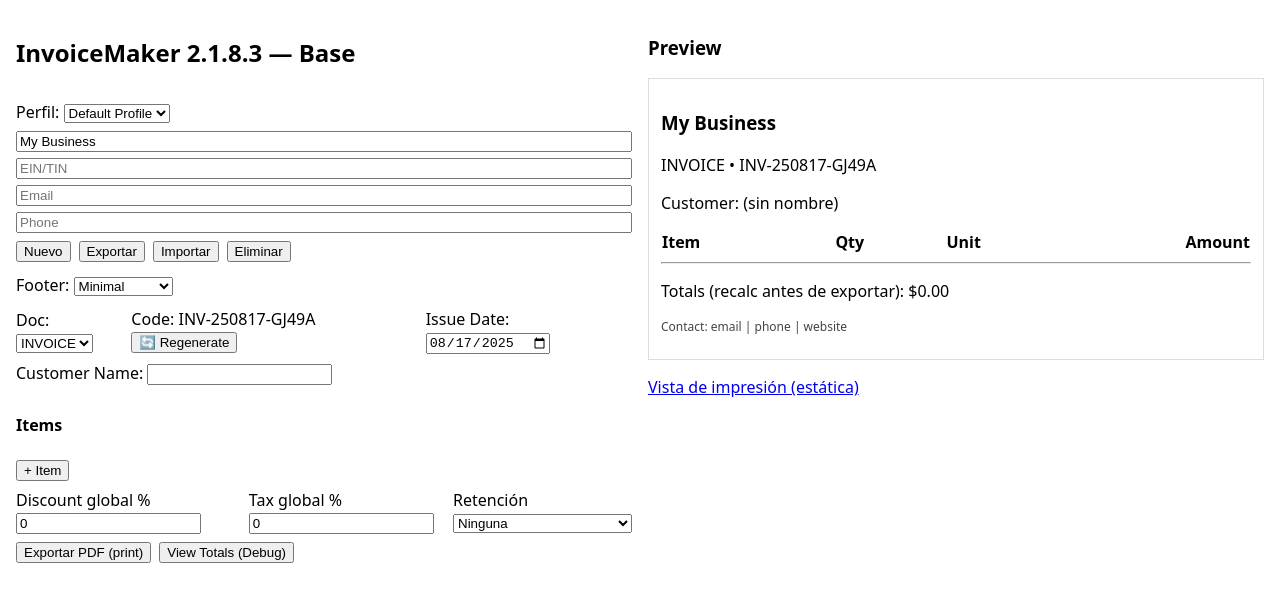
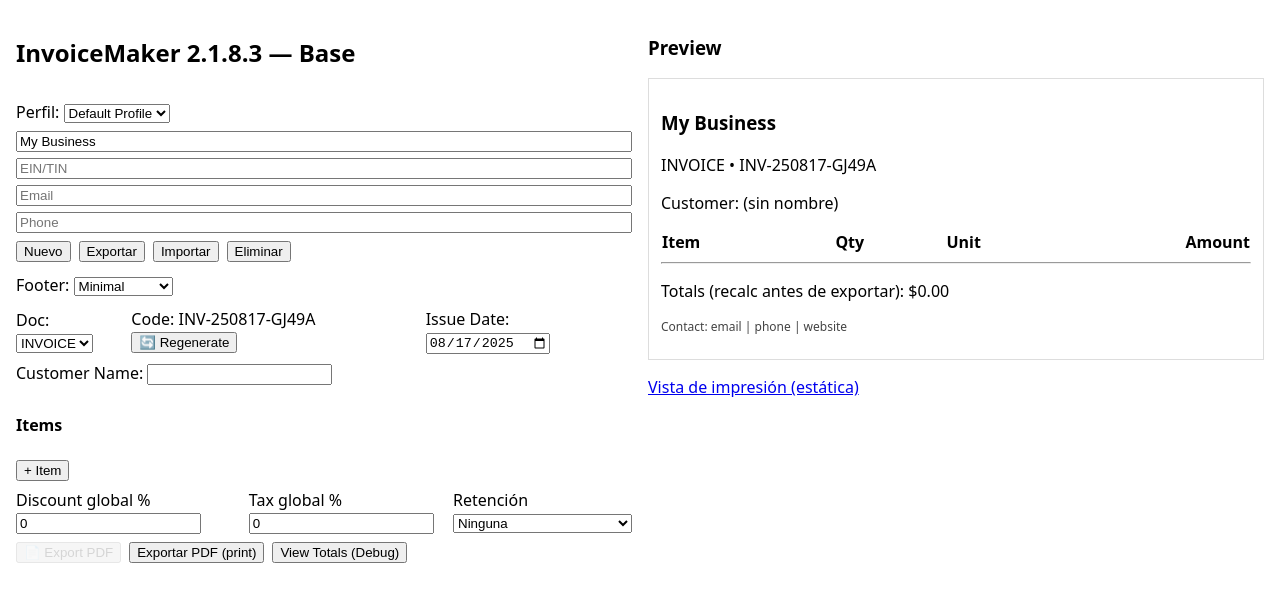
Before and after one commit to Geeklatinmaster/Invoice_Maker_App, a React (Vite) app: page / in a window 1280 px wide. Shown: the top 602 px of the page. Built offline with nearby package versions, Linux system fonts and the light colour scheme.

Commit message:
feat(ui): add Export PDF button wired to generator

```diff
--- a/src/features/invoice/components/InvoiceForm.tsx
+++ b/src/features/invoice/components/InvoiceForm.tsx
@@ -1,4 +1,5 @@
 import { useInvoice } from "@/features/invoice/store/useInvoice";
+import { exportInvoicePdf } from "@/features/invoice/pdf/exportPdf";
 
 export default function InvoiceForm() {
   const s = useInvoice();
@@ -13,6 +14,39 @@ export default function InvoiceForm() {
     if(iv.items.length===0) errs.push("Al menos 1 ítem.");
     if(errs.length){ alert(errs.join("\n")); return false; }
     return true;
+  };
+
+  const handleExportPdf = async () => {
+    try {
+      // Ensure totals are computed
+      s.compute();
+
+      // Prepare logo data URL if available
+      let logoDataUrl: string | undefined;
+      if (profile?.logoUrl) {
+        try {
+          const response = await fetch(profile.logoUrl);
+          const blob = await response.blob();
+          logoDataUrl = await new Promise((resolve) => {
+            const reader = new FileReader();
+            reader.onload = () => resolve(reader.result as string);
+            reader.readAsDataURL(blob);
+          });
+        } catch (e) {
+          console.warn("Failed to load logo for PDF:", e);
+        }
+      }
+
+      // Export PDF
+      await exportInvoicePdf(iv, {
+        profile,
+        totals: s.totals,
+        logoDataUrl
+      });
+    } catch (error) {
+      console.error("Failed to export PDF:", error);
+      alert("Failed to export PDF. Please try again.");
+    }
   };
 
   return (
@@ -59,6 +93,17 @@ export default function InvoiceForm() {
       </div>
 
       <div style={{display:"flex", gap:8}}>
+        <button
+          onClick={handleExportPdf}
+          disabled={iv.items.length === 0}
+          title={iv.items.length === 0 ? "Add items to export PDF" : "Export as PDF"}
+          style={{
+            opacity: iv.items.length === 0 ? 0.5 : 1,
+            cursor: iv.items.length === 0 ? "not-allowed" : "pointer"
+          }}
+        >
+          📄 Export PDF
+        </button>
         <button onClick={()=>{ if (validateUSA()) { s.compute(); window.open("/print.html","_blank"); } }}>Exportar PDF (print)</button>
         <button onClick={()=>{ alert(JSON.stringify(s.totals, null, 2)); }}>View Totals (Debug)</button>
       </div>
```
